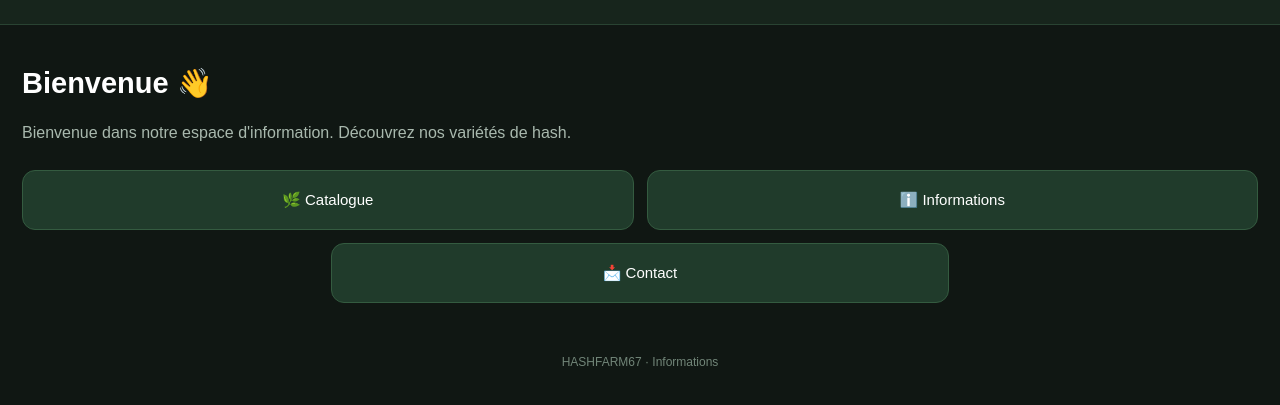
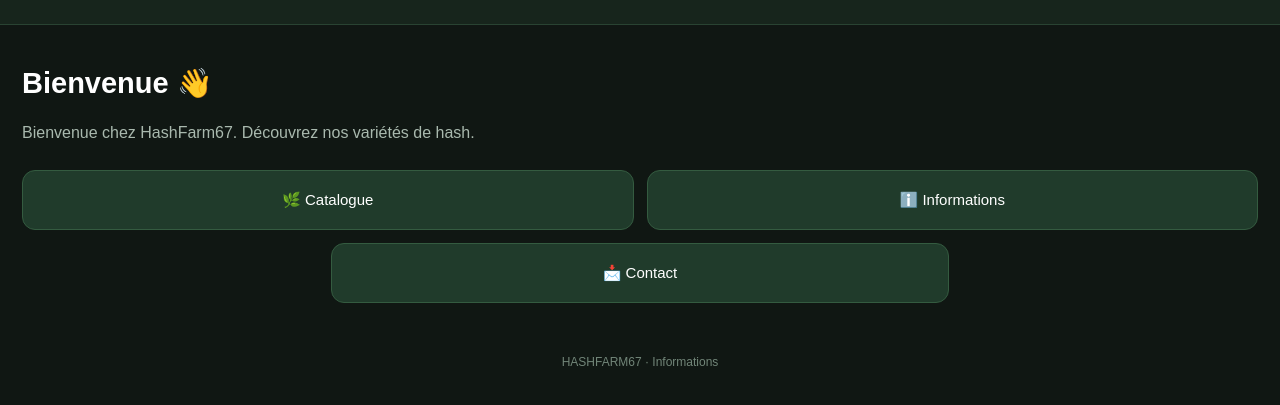
Before and after one commit to geekdarkdog-crypto/hashfarm67-miniapp, a plain HTML site: page index.html in a window 1280 px wide. Shown: the part 53-458 px from the top of the page. Drawn offline with Linux system fonts and the light colour scheme.

Commit message:
Update index.html

```diff
--- a/index.html
+++ b/index.html
@@ -74,7 +74,7 @@ footer {
 <main>
   <h1>Bienvenue 👋</h1>
   <p>
-    Bienvenue dans notre espace d'information.
+    Bienvenue chez HashFarm67.
     Découvrez nos variétés de hash.
   </p>
 
```
